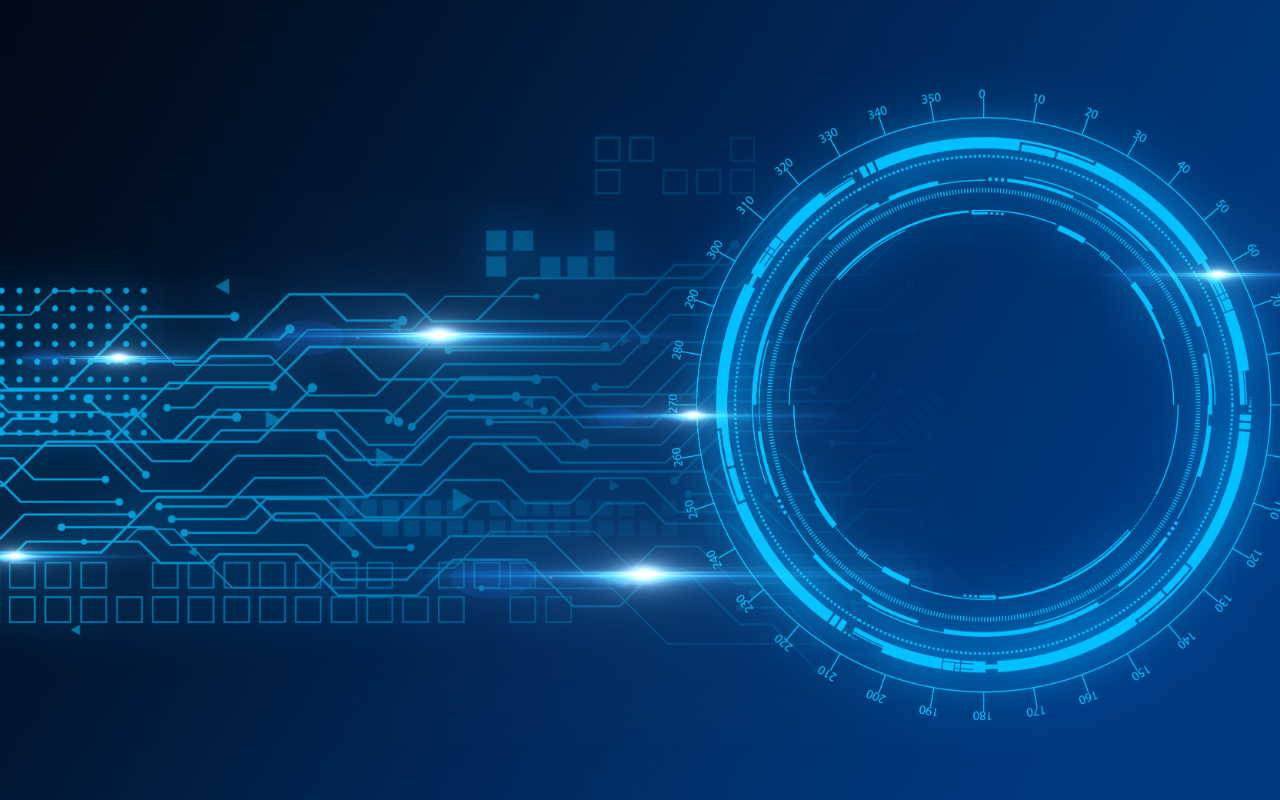
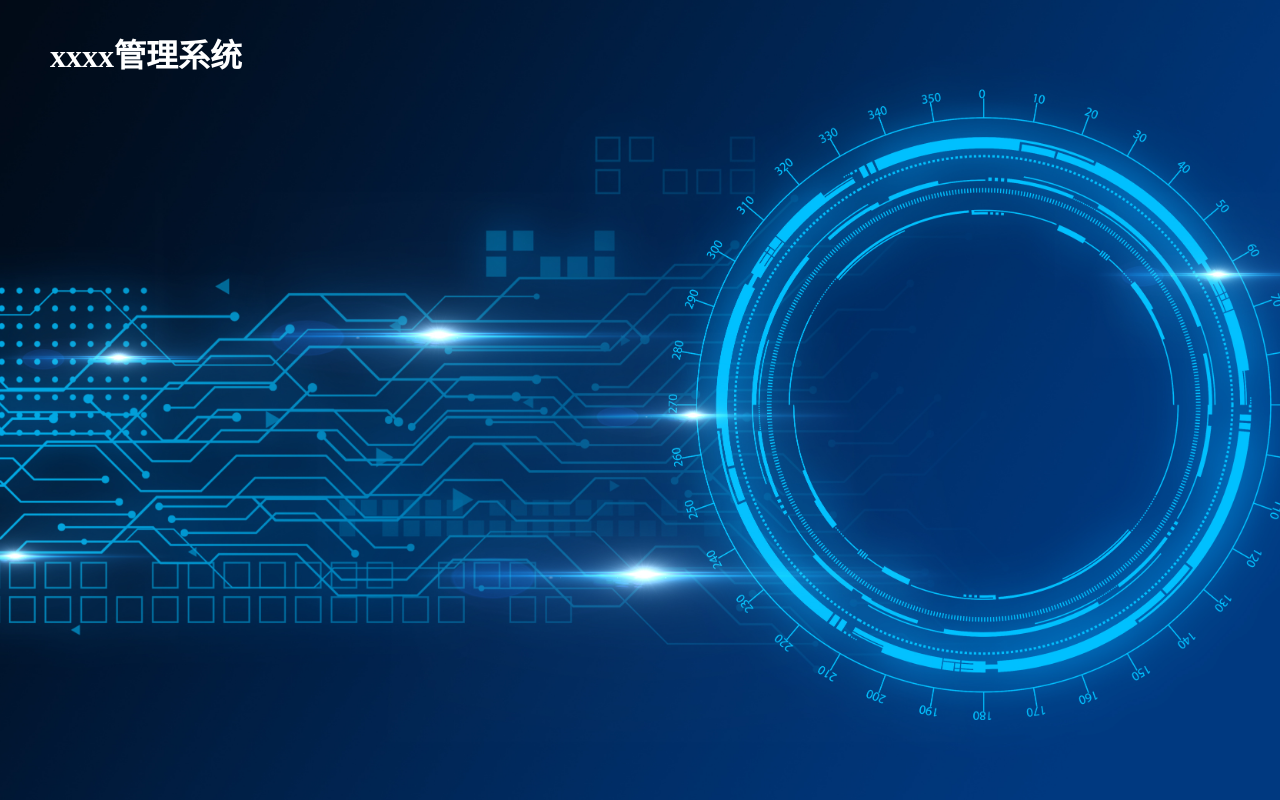
Before and after one commit to cbjn/vue-element-pro, a Vue app: page /#/login in a window 1280 px wide. Built offline with nearby package versions, Linux system fonts and the light colour scheme.

Commit message:
通用样式设置

```diff
--- a/src/assets/global.css
+++ b/src/assets/global.css
@@ -5,3 +5,30 @@ body,
     margin: 0;
     padding: 0;
 }
+
+body,
+button,
+dd,
+div,
+dl,
+dt,
+form,
+h1,
+h2,
+h3,
+h4,
+h5,
+h6,
+input,
+li,
+ol,
+p,
+pre,
+td,
+textarea,
+th,
+ul {
+    margin: 0;
+    padding: 0;
+    -webkit-tap-highlight-color: rgba(0, 0, 0, 0);
+}
--- a/src/views/login/index.vue
+++ b/src/views/login/index.vue
@@ -1,7 +1,9 @@
 <!--  -->
 <template>
   <div class="login">
-
+    <div class="login_title">
+      <h1 class="title">{{title}}</h1>
+    </div>
   </div>
 </template>
 
@@ -9,6 +11,7 @@
 export default {
   data () {
     return {
+      title:"xxxx管理系统"
     }
   }
 }
@@ -18,6 +21,18 @@ export default {
 .login{
   height: 100%;
   background: url("~@/assets/img/login_bg.jpg") center no-repeat;
-    background-size: cover;
+  background-size: cover;
 }
+.login_title{
+  height: 120px;
+
+}
+.title{
+  font-family: 'Microsoft YaHei';
+  line-height: 1em;
+  color: #fff;
+  font-weight: bold;
+  padding: 40px 0 0 50px;
+}
+
 </style>
```
